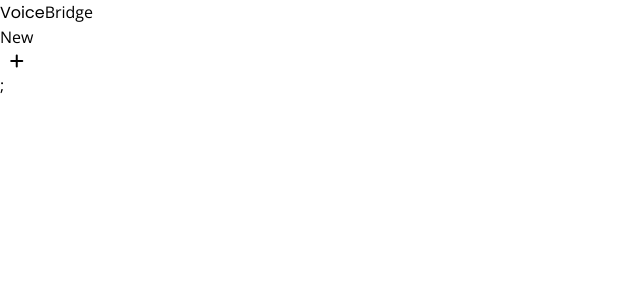
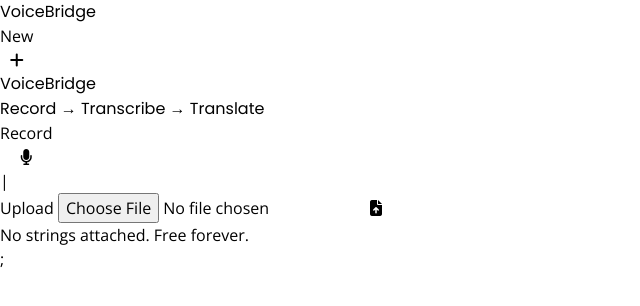
Before and after one commit to shamikaredkar/VoiceBridge, a React (Vite) app: page / in a window 1280 px wide. Shown: the top 306 px of the page, without its empty margins (0-640 px from the left). Built offline with nearby package versions, Linux system fonts and the light colour scheme.

Commit message:
Restructured the project files and designed basic HomePage UI

```diff
--- a/src/App.jsx
+++ b/src/App.jsx
@@ -1,20 +1,16 @@
+import Footer from "./components/Footer";
+import Header from "./components/Header";
+import Home from "./components/Home";
+
 function App() {
   return (
     <>
       <div className='flex flex-col max-w-[1000px] mx-auto w-full'>
         <section className='min-h-screen flex flex-col'>
-          <header className='flex items-center justify-between gap-4 p-4'>
-            <h1>
-              Voice<span className='text-blue-400'>Bridge</span>
-            </h1>
-            <button className='flex items-center gap-2'>
-              <p>New</p>
-              <i className='fa-solid fa-plus'></i>
-            </button>
-          </header>
-          <main className='flex-1 p-4 flex flex-col justify center'></main>
+          <Header />
+          <Home />
         </section>
-        <footer></footer>
+        <Footer />
       </div>
       ;
     </>
--- /dev/null
+++ b/src/components/Footer.jsx
@@ -0,0 +1,5 @@
+import React from "react";
+
+export default function Footer() {
+  return <footer></footer>;
+}
--- /dev/null
+++ b/src/components/Header.jsx
@@ -0,0 +1,15 @@
+import React from "react";
+
+export default function Header() {
+  return (
+    <header className='flex items-center justify-between gap-4 p-4'>
+      <h1 className='font-medium'>
+        Voice<span className='text-blue-400 bold'>Bridge</span>
+      </h1>
+      <button className='flex items-center gap-2'>
+        <p>New</p>
+        <i className='fa-solid fa-plus'></i>
+      </button>
+    </header>
+  );
+}
--- /dev/null
+++ b/src/components/Home.jsx
@@ -0,0 +1,31 @@
+import React from "react";
+
+export default function Home() {
+  return (
+    <main className='flex-1 p-4 flex flex-col gap-3 sm:gap-4 md:gap-5 justify-center text-center pb-20'>
+      <h1 className='font-semibold text-5xl sm:text-6xl md:text-7xl'>
+        Voice<span className='text-blue-400 bold'>Bridge</span>
+      </h1>
+      <h3 className='font-medium md:text-lg'>
+        Record <span className='text-blue-400'>&rarr;</span> Transcribe{" "}
+        <span className='text-blue-400'>&rarr;</span> Translate
+      </h3>
+      <div className='flex flex-row items-center space-x-2 justify-center font-semibold mt-4'>
+        <button className='flex items-center justify-between gap-3'>
+          <p className='hover:text-blue-600 duration-200'>Record</p>
+          <i className='fa-solid fa-microphone text-blue-400'></i>
+        </button>
+        <p className='mr-auto font-black'>|</p>
+        <p className='text-base gap-3'>
+          <label className='cursor-pointer hover:text-blue-600 duration-200'>
+            Upload <input className='hidden' type='file' accept='.mp3,.wave' />
+            <i class='fas fa-file-upload text-blue-400 ml-2'></i>
+          </label>
+        </p>
+      </div>
+      <p className='italic text-slate-500'>
+        No strings attached. Free forever.
+      </p>
+    </main>
+  );
+}
```
